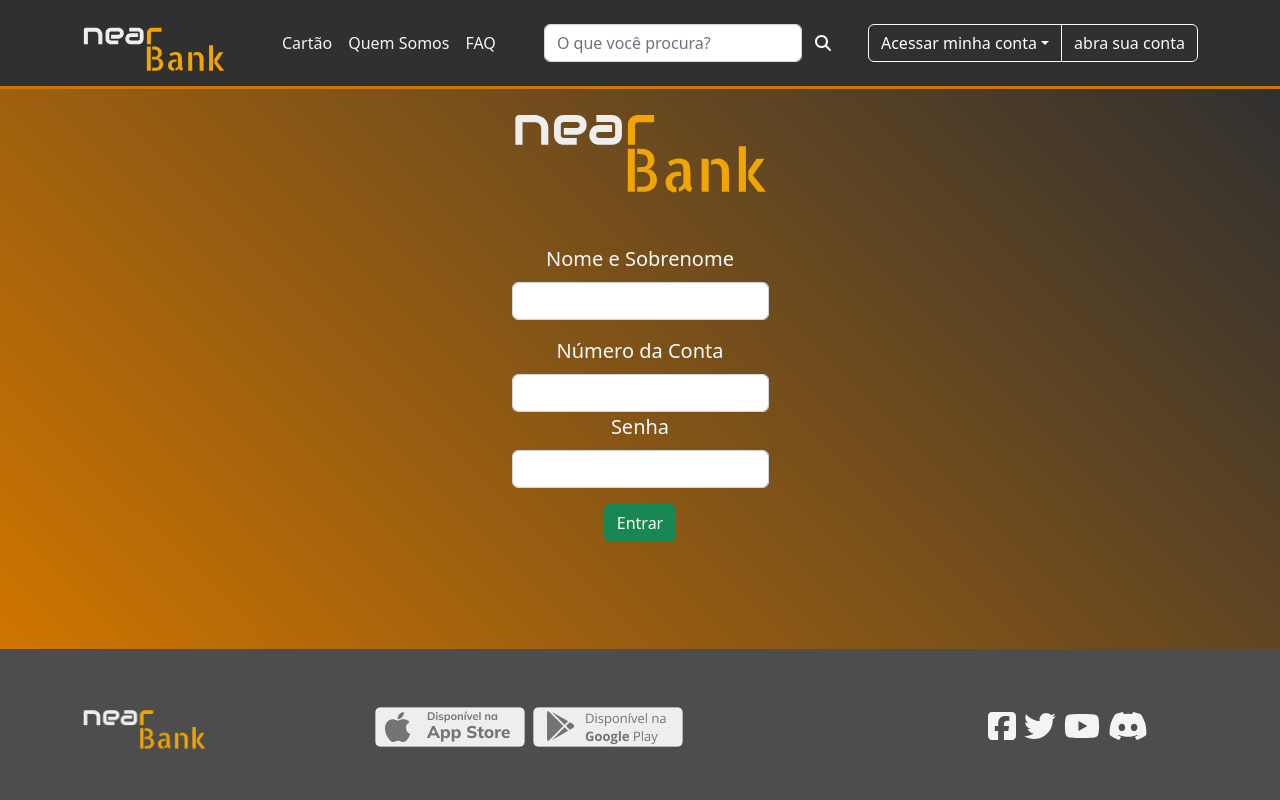
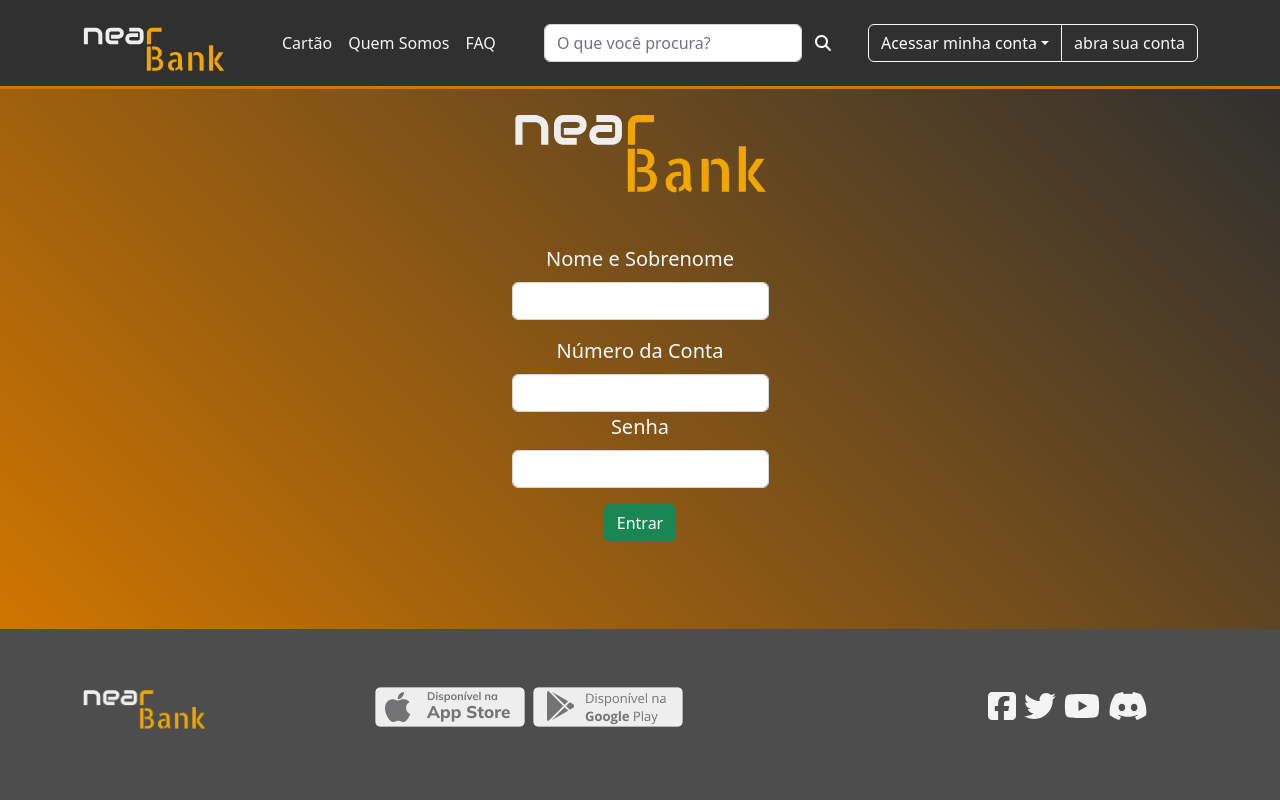
Before and after one commit to heltonbc/nearbank, a React (Create React App) app: page /login in a window 1280 px wide. Shown: the top 800 px of the page. Built offline with nearby package versions, Linux system fonts and the light colour scheme.

Commit message:
fixed positions on login section.

```diff
--- a/src/views/Login.scss
+++ b/src/views/Login.scss
@@ -2,7 +2,7 @@
 
 .login {
     @media screen and (min-width: 992px) {
-        height: calc(100vh - 15rem) !important;
+        height: calc(100vh - 16.25rem) !important;
     }
 
     display: grid;
@@ -17,5 +17,5 @@
 
 .vh {
     max-width: 100vw;
-    height: calc(110vh - 16.25rem) !important;
+    height: calc(110vh - 15rem) !important;
 }
```
